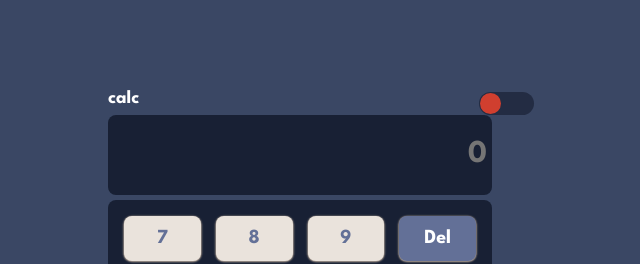
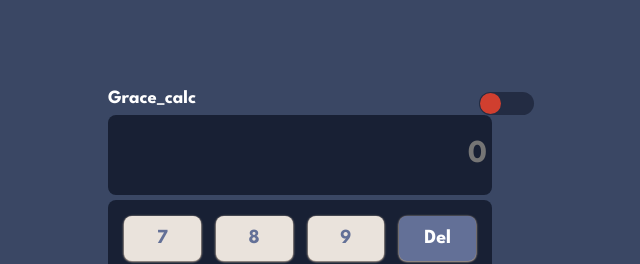
Before and after one commit to ricoom/calculator-app-main, a plain HTML site: page index.html in a window 1280 px wide. Shown: the top 264 px of the page, 340-980 px from the left. Drawn offline with Linux system fonts and the light colour scheme.

Commit message:
commit 2

```diff
--- a/index.html
+++ b/index.html
@@ -6,14 +6,14 @@
 
   <link rel="icon" type="image/png" sizes="32x32" href="./images/favicon-32x32.png">
   <link rel="stylesheet" href="style.css">
-  <title>Frontend Mentor | Calculator app</title>
+  <title >Frontend Mentor | Calculator app</title>
 
 
 </head>
 <body>
 <main>
   <div class="menu">
-    <h3>calc</h3>
+    <h3 id="title">welcome Jolof Rice</h3>
     <div class="group-btn">
     <input name="tg" type="checkbox" class="look" id="toggle" onchange="themechange()">
     <label for="toggle"></label>
--- a/script.js
+++ b/script.js
@@ -1,9 +1,29 @@
 const btns=document.querySelectorAll('button')
 const disp= document.getElementById('screen');
+const disp2= document.getElementById('title');
+
 var num1=0;
 var num2=0;
 var total=0;
 var op;
+window.onload=welcome()
+function welcome() {
+    setTimeout(() => {
+        disp2.textContent="Grace_calc"
+        disp2.style.opacity=0.2
+        disp2.textContent.charAt(0).trim()
+
+    }, 3300);
+    setTimeout(() => {
+        disp2.style.opacity=0.5
+    }, 3400);
+    setTimeout(() => {
+        disp2.style.opacity=0.8
+    }, 3500);
+    setTimeout(() => {
+        disp2.style.opacity=1
+    }, 3600);
+}
 function themechange() {
    if(document.getElementById('toggle').value)  {
     document.body.classList.toggle('dark-a')
--- a/style.css
+++ b/style.css
@@ -176,7 +176,9 @@ input[type="number"]::-webkit-outer-spin-button {
 .group-btn .look:checked + label {
   background-color: var(--togglebgkeypadbg1);
 }
-
+#title{
+  opacity: 0;
+}
 @media only screen and (max-width: 375px) {
   body {
     background-color: var(--mainBackground1);
```
